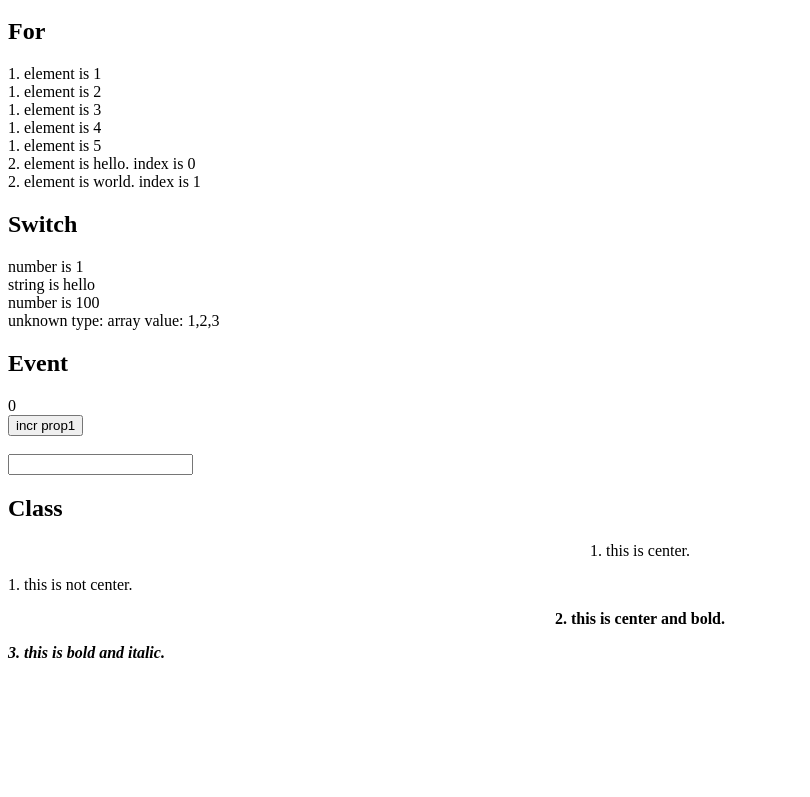
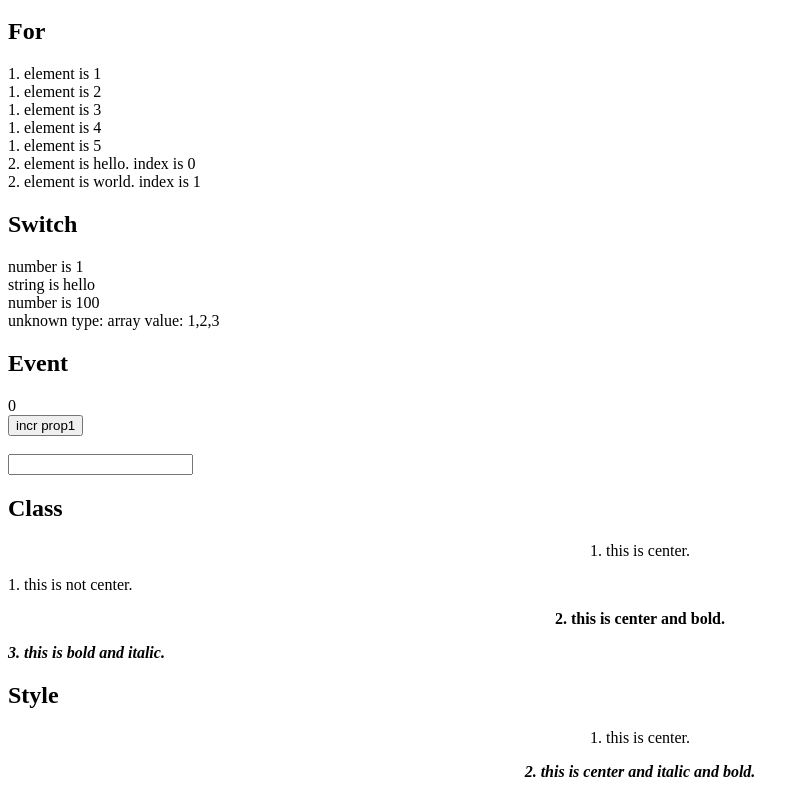
Before and after one commit to nirasan/angular-template-example, an Angular app: page / in a window 1280 px wide. Shown: the part 373-1170 px from the top of the page, without its empty margins (0-810 px from the left). Before the commit the page ends 1051 px from the top, so only its background shows below. Built offline with nearby package versions, Linux system fonts and the light colour scheme.

Commit message:
impl style example

```diff
--- a/src/app/app.component.html
+++ b/src/app/app.component.html
@@ -5,3 +5,4 @@
 <app-comp5></app-comp5>
 <app-comp6></app-comp6>
 <app-comp7></app-comp7>
+<app-comp8></app-comp8>
--- a/src/app/app.module.ts
+++ b/src/app/app.module.ts
@@ -10,6 +10,7 @@ import {Comp4Component} from './comp4.component';
 import {Comp5Component} from './comp5.component';
 import {Comp6Component} from './comp6.component';
 import {Comp7Component} from './comp7.component';
+import {Comp8Component} from './comp8.component';
 
 @NgModule({
   declarations: [
@@ -20,7 +21,8 @@ import {Comp7Component} from './comp7.component';
     Comp4Component,
     Comp5Component,
     Comp6Component,
-    Comp7Component
+    Comp7Component,
+    Comp8Component
   ],
   imports: [
     BrowserModule,
--- /dev/null
+++ b/src/app/comp8.component.ts
@@ -0,0 +1,27 @@
+import {Component, OnInit} from '@angular/core';
+
+@Component({
+  selector: 'app-comp8',
+  template: `
+    <h2>Style</h2>
+
+    <div>
+      <p [style.text-align]="prop1 ? 'center' : 'left'">1. this is center.</p>
+
+      <p [ngStyle]="prop2">2. this is center and italic and bold.</p>
+    </div>
+  `
+})
+export class Comp8Component implements OnInit {
+  prop1 = true;
+
+  prop2 = {};
+
+  ngOnInit() {
+    this.prop2 = {
+      'text-align': this.prop1 ? 'center' : 'left',
+      'font-style': !this.prop1 ? 'normal' : 'italic',
+      'font-weight': !this.prop1 ? 'normal' : 'bold',
+    };
+  }
+}
```
Also changed, not shown: 1 other file (tests, documents, lock files or other folders).
